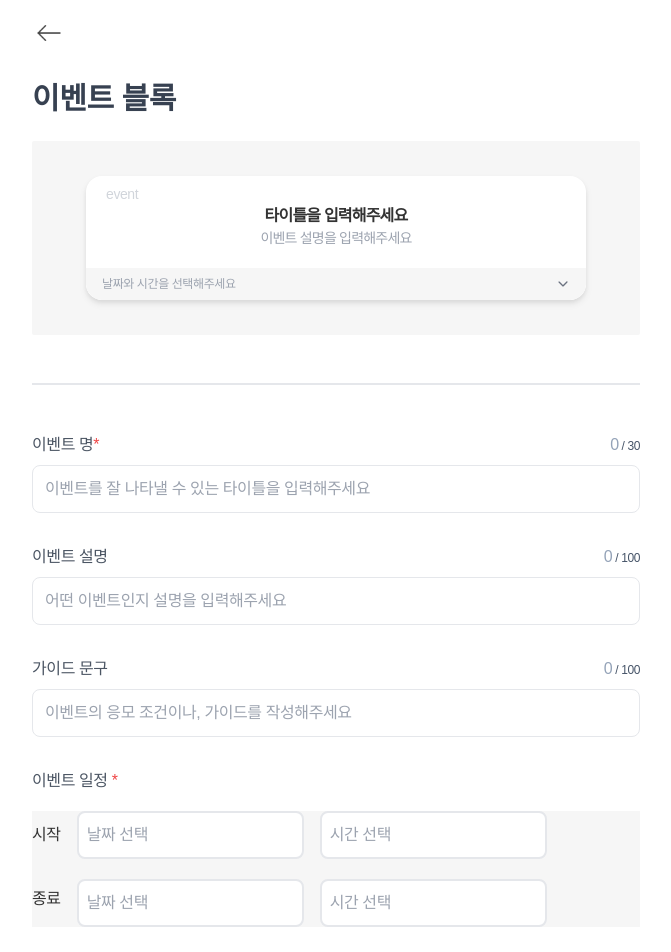
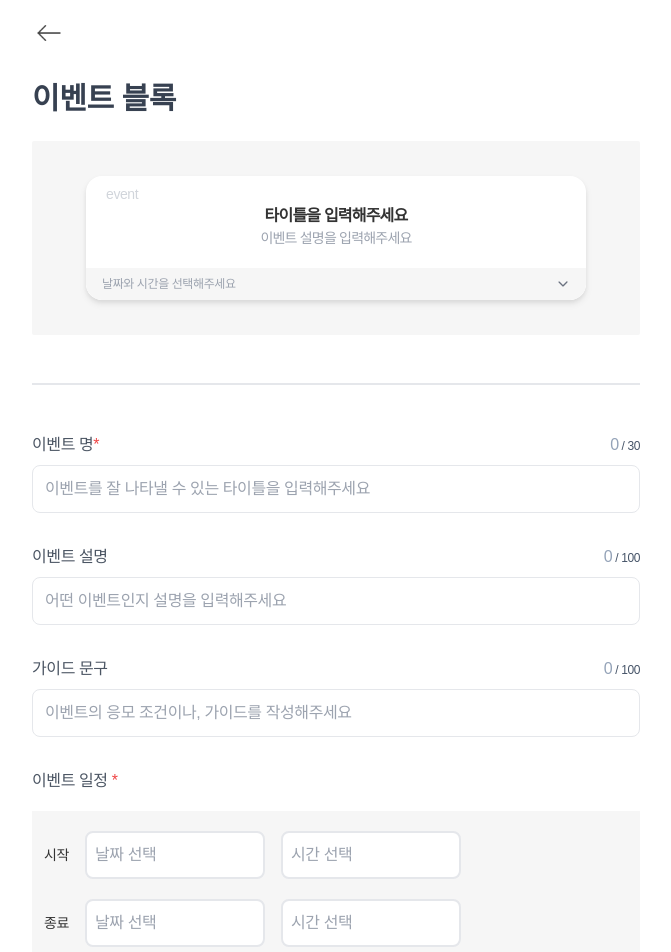
Before and after one commit to Mt-NextJs/linkle, a Next.js app: page /admin/event in a window 1280 px wide. Shown: the top 952 px of the page, without its empty margins (304-975 px from the left). Built offline with nearby package versions, Linux system fonts and the light colour scheme.

Commit message:
🎨[Style] DatePicker 스타일 및 enableTabLoop 속성 추가 #109

```diff
--- a/src/app/admin/(block)/event/components/calendar.tsx
+++ b/src/app/admin/(block)/event/components/calendar.tsx
@@ -24,16 +24,17 @@ export default function Calendar({
       <label className="title mb-[10px] block">
         이벤트 일정 <span className="text-red-500">*</span>
       </label>
-      <div className="flex flex-col items-start gap-5 bg-[#F6F6F6]">
+      <div className="flex flex-col items-start gap-5 bg-[#F6F6F6] px-3 py-5">
         {/* 시작 날짜 및 시간 선택 */}
         <div className="flex w-full items-center gap-4">
-          <label className="font-medium">시작</label>
+          <label className="text-sm">시작</label>
           <DatePicker
             selected={startDate}
             onChange={(date: Date | null) => setStartDate(date)}
             dateFormat="yyyy.MM.dd"
             placeholderText="날짜 선택"
-            className="w-full rounded-lg border-2 p-2"
+            enableTabLoop={false}
+            className="w-full max-w-[180px] rounded-lg border-2 p-2"
           />
           <DatePicker
             selected={startTime}
@@ -44,19 +45,20 @@ export default function Calendar({
             timeCaption="시간 선택"
             dateFormat="HH:mm"
             placeholderText="시간 선택"
-            className="w-full rounded-lg border-2 p-2"
+            className="w-full max-w-[180px] rounded-lg border-2 p-2"
           />
         </div>
         {/* 종료 날짜 및 시간 선택 */}
         <div className="flex w-full items-center gap-4">
-          <label className="mb-2 font-medium">종료</label>
+          <label className="text-sm">종료</label>
           <DatePicker
             selected={endDate}
             onChange={(date: Date | null) => setEndDate(date)}
             dateFormat="yyyy.MM.dd"
             placeholderText="날짜 선택"
             minDate={startDate || undefined}
-            className="w-full rounded-lg border-2 p-2"
+            enableTabLoop={false}
+            className="w-full max-w-[180px] rounded-lg border-2 p-2"
           />
           <DatePicker
             selected={endTime}
@@ -67,7 +69,7 @@ export default function Calendar({
             timeCaption="시간 선택"
             dateFormat="HH:mm"
             placeholderText="시간 선택"
-            className="w-full rounded-lg border-2 p-2"
+            className="w-full max-w-[180px] rounded-lg border-2 p-2"
           />
         </div>
       </div>
```
